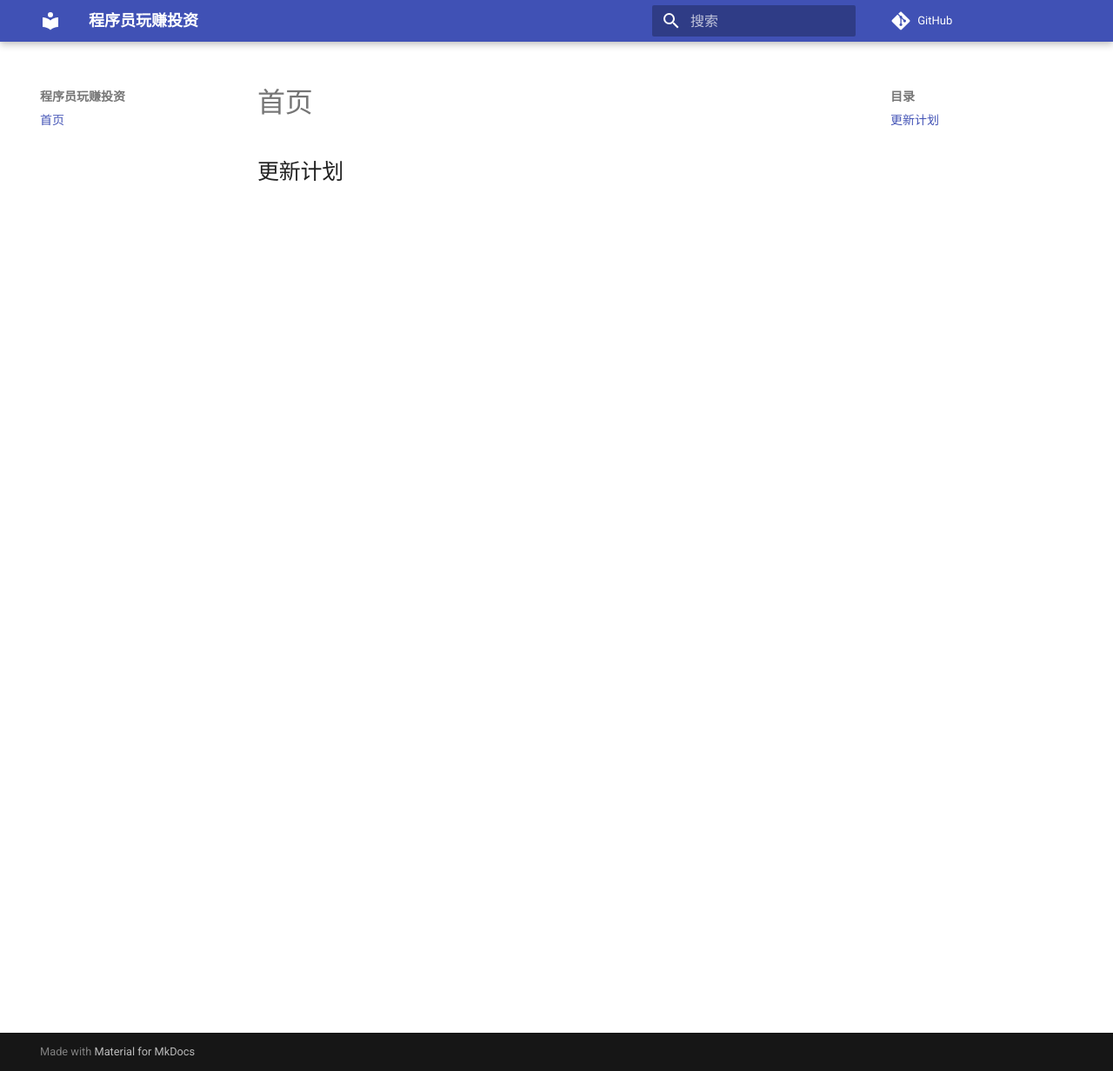
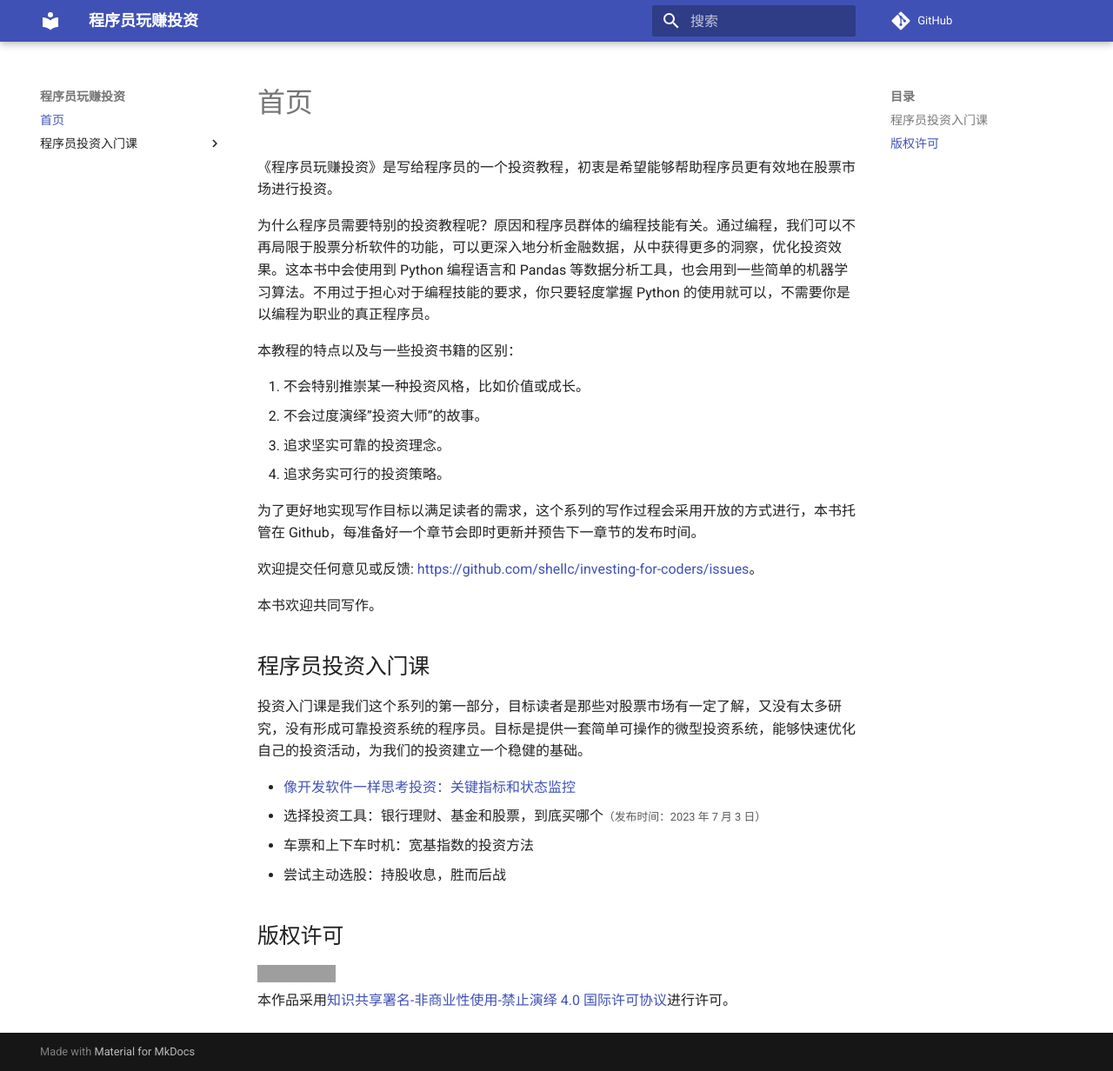
Before and after one commit to shellc/investing-for-coders, an MkDocs documentation site: the page built from docs/index.md, in a window 1280 px wide and 1232 px high. Shown: the whole window at 87% size. Built offline with MkDocs 1.6.1 and Material for MkDocs 9.7.7, drawn with Linux system fonts in a browser that asks for light colours; comment, search, counter and statistics services are not loaded; grey boxes are pictures that could not be loaded.

Commit message:
update primer/lesson_1.md

```diff
--- a/docs/index.md
+++ b/docs/index.md
@@ -1,3 +1,31 @@
 # 首页
 
-## 更新计划
+《程序员玩赚投资》是写给程序员的一个投资教程，初衷是希望能够帮助程序员更有效地在股票市场进行投资。
+
+为什么程序员需要特别的投资教程呢？原因和程序员群体的编程技能有关。通过编程，我们可以不再局限于股票分析软件的功能，可以更深入地分析金融数据，从中获得更多的洞察，优化投资效果。这本书中会使用到 Python 编程语言和 Pandas 等数据分析工具，也会用到一些简单的机器学习算法。不用过于担心对于编程技能的要求，你只要轻度掌握 Python 的使用就可以，不需要你是以编程为职业的真正程序员。
+
+本教程的特点以及与一些投资书籍的区别：
+
+1. 不会特别推崇某一种投资风格，比如价值或成长。
+2. 不会过度演绎”投资大师”的故事。
+3. 追求坚实可靠的投资理念。
+4. 追求务实可行的投资策略。
+
+为了更好地实现写作目标以满足读者的需求，这个系列的写作过程会采用开放的方式进行，本书托管在 Github，每准备好一个章节会即时更新并预告下一章节的发布时间。
+
+欢迎提交任何意见或反馈: [https://github.com/shellc/investing-for-coders/issues](https://github.com/shellc/investing-for-coders/issues)。
+
+本书欢迎共同写作。
+
+## 程序员投资入门课
+
+投资入门课是我们这个系列的第一部分，目标读者是那些对股票市场有一定了解，又没有太多研究，没有形成可靠投资系统的程序员。目标是提供一套简单可操作的微型投资系统，能够快速优化自己的投资活动，为我们的投资建立一个稳健的基础。
+
+* [像开发软件一样思考投资：关键指标和状态监控](primer/lesson_1.md)
+* 选择投资工具：银行理财、基金和股票，到底买哪个<small>（发布时间：2023 年 7 月 3 日）</small>
+* 车票和上下车时机：宽基指数的投资方法
+* 尝试主动选股：持股收息，胜而后战
+
+## 版权许可
+
+<a rel="license" href="http://creativecommons.org/licenses/by-nc-nd/4.0/"><img alt="知识共享许可协议" style="border-width:0" src="https://i.creativecommons.org/l/by-nc-nd/4.0/88x31.png" /></a><br />本作品采用<a rel="license" href="http://creativecommons.org/licenses/by-nc-nd/4.0/">知识共享署名-非商业性使用-禁止演绎 4.0 国际许可协议</a>进行许可。
--- a/mkdocs.yml
+++ b/mkdocs.yml
@@ -5,3 +5,13 @@ locale: zh_CN
 theme:
   name: material
   language: zh
+
+extra:
+  analytics:
+    provider: google
+    property: G-NS1Z08QYBL
+
+nav:
+  - 'index.md'
+  - '程序员投资入门课':
+    - 'primer/lesson_1.md'
```
Also changed, not shown: docs/primer/lesson_1.md (added, +26 -0 lines).
